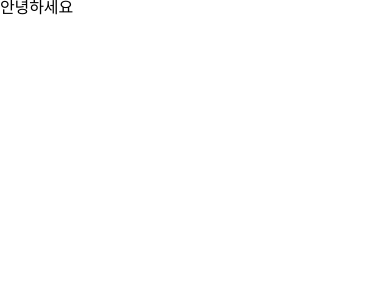
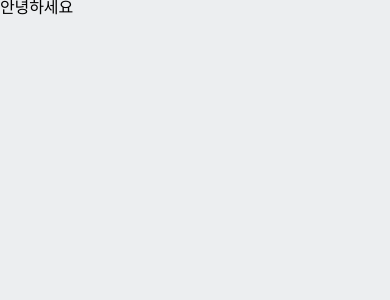
Before and after one commit to Jieun714/PDA-React, a React (Create React App) app: page / in a window 390 px wide. Shown: the top 300 px of the page. Built offline with nearby package versions, Linux system fonts and the light colour scheme; a web font is replaced by a local one.

Commit message:
모바일 뷰처럼 보이도록 작업하기

```diff
--- a/src/App.js
+++ b/src/App.js
@@ -2,7 +2,7 @@
 import "./styles/global.css"
 
 function App() {
-  return <div>안녕하세요</div>;
+  return <div className="layout">안녕하세요</div>;
 }
 
 export default App;
--- a/src/styles/global.css
+++ b/src/styles/global.css
@@ -2,3 +2,10 @@
     font-family: 'Pretendard Variable';
     letter-spacing: -0.1px;
 }
+
+.layout{
+    max-width: 390px;
+    margin: 0 auto;
+    background-color: #eceef0;
+    min-height: 100vh;
+}
```
